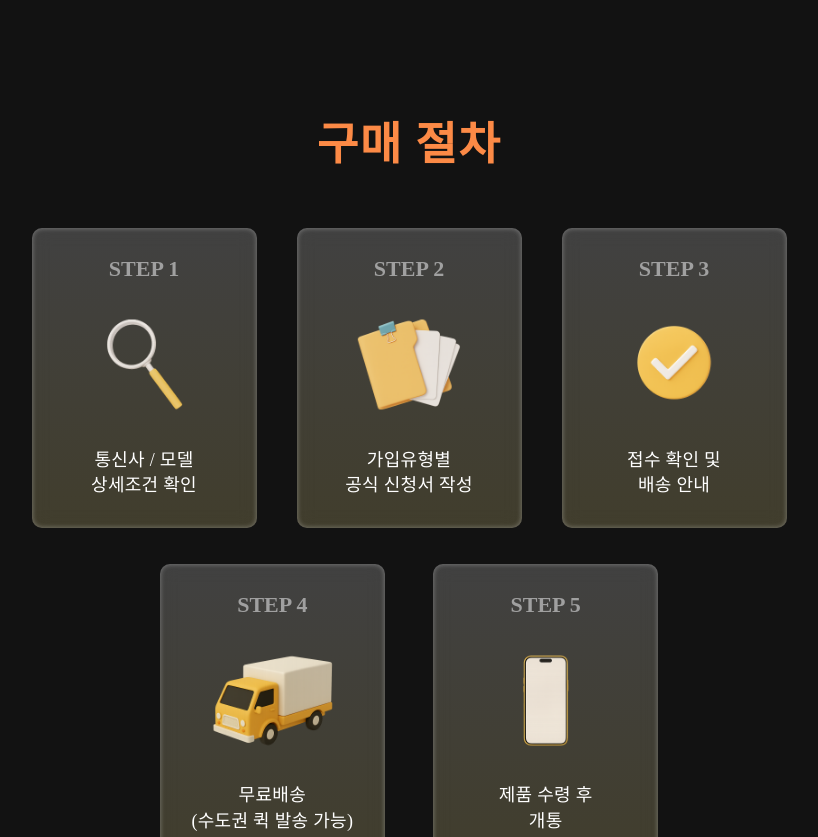
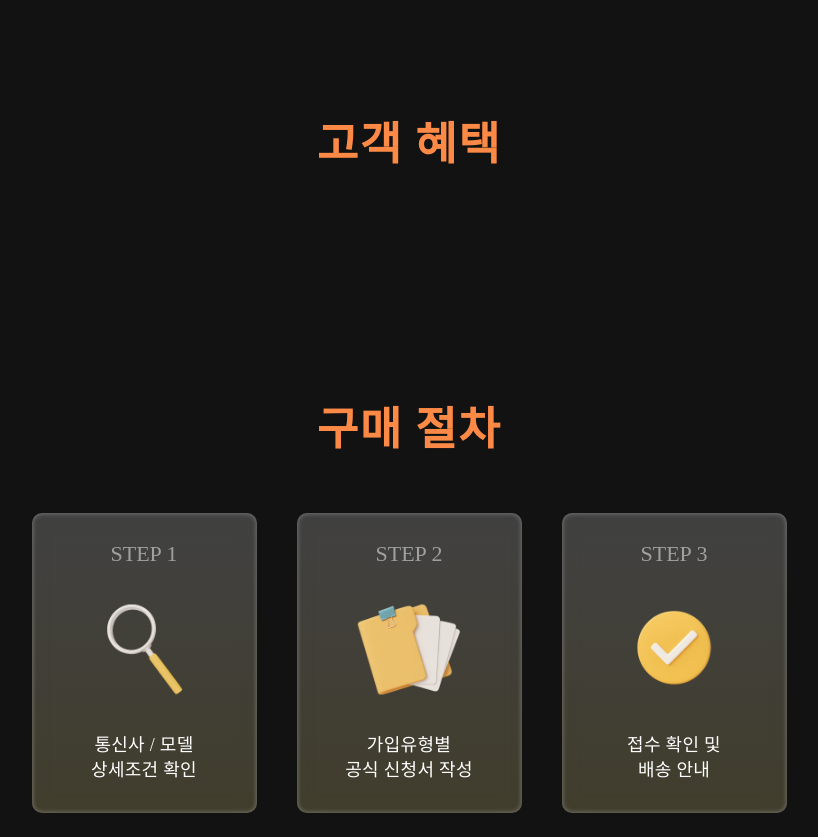
Before and after one commit to Bikyoung/ezen-study, a plain HTML site: page landing_page/index.html in a window 1280 px wide. Shown: the part 1758-2595 px from the top of the page, without its empty margins (231-1049 px from the left). Drawn offline with Linux system fonts and the light colour scheme; a web font is replaced by a local one.

Commit message:
benefit-sec 시작

```diff
--- a/landing_page/assets/css/index.css
+++ b/landing_page/assets/css/index.css
@@ -518,7 +518,7 @@ a {
 
 .step-title {
     font-size: 2.2rem;
-    font-weight: 600;
+    font-weight: 500;
     color: var(--gray-color);
 }
 
--- a/landing_page/index.html
+++ b/landing_page/index.html
@@ -690,6 +690,14 @@
             </div>
         </section>
 
+        <!-- benefit-sec -->
+        <section class="benefit-sec dark-sec">
+            <div class="container center-container benefit-container">
+                <h3 class="sec-title orange-text">
+                    고객 혜택
+                </h3>
+        </section>
+
         <!-- process-sec -->
         <section class="process-sec dark-sec">
             <div class="container center-container process-container">
```
